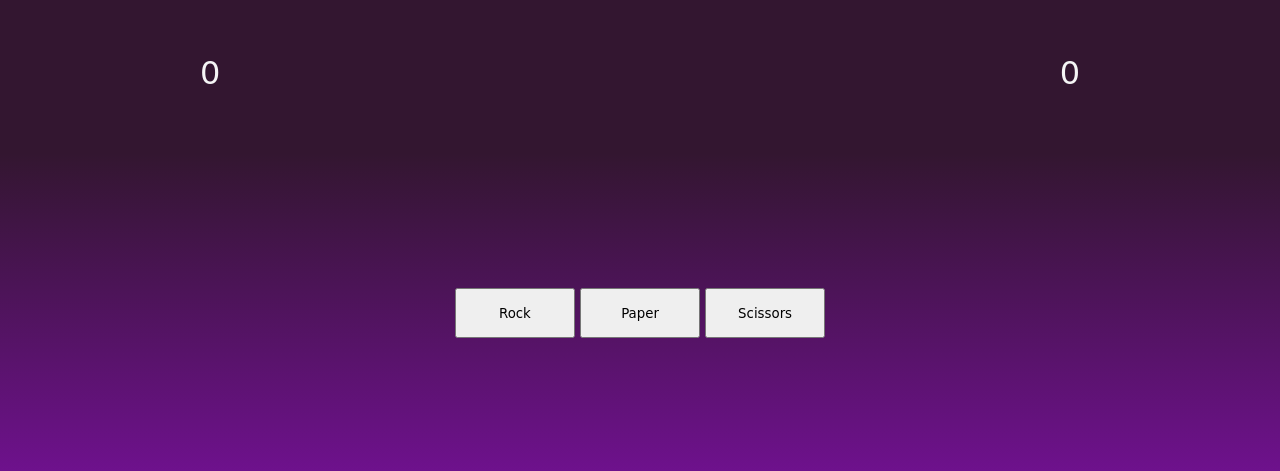
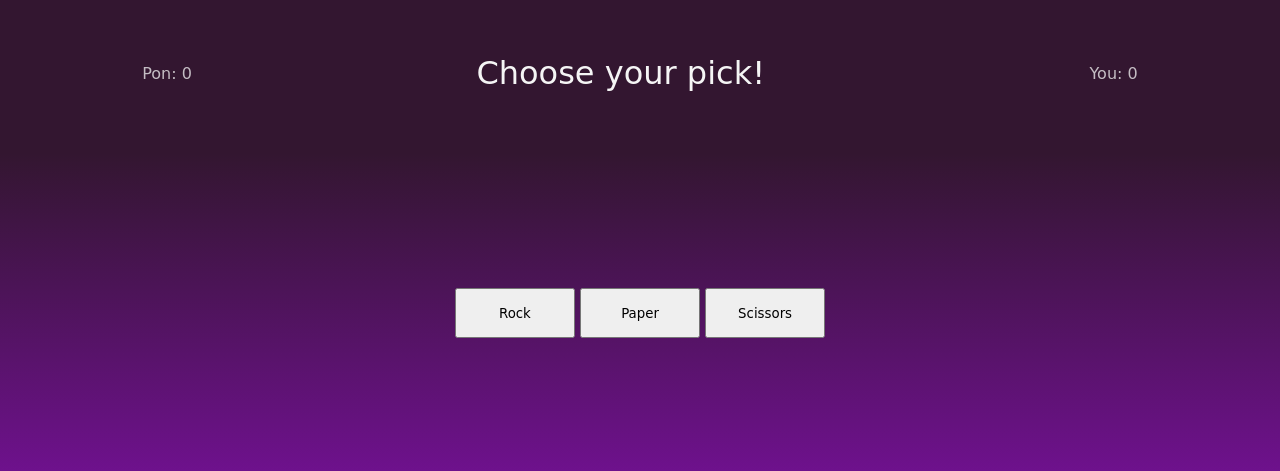
Before and after one commit to magadiaph/jak-en-pon, a plain HTML site: page index.html in a window 1280 px wide. Shown: the part 327-798 px from the top of the page. Drawn offline with Linux system fonts and the light colour scheme.

Commit message:
resize text

```diff
--- a/assets/css/style.css
+++ b/assets/css/style.css
@@ -12,6 +12,10 @@
     height: 100vh;
   }
 
+  .bot {
+    opacity: 75%;
+  }
+
   .bot-input {
     /* border: 2px solid yellow; */
     height: 40vh;
@@ -20,7 +24,7 @@
     align-items: center;
 
     color: whitesmoke;
-    font-size: xx-large;
+    font-size: large;
   }
     .bot-rock {
         height: 150px;
@@ -47,7 +51,6 @@
     align-items: center;
 
     color: whitesmoke;
-    font-size: xx-large;
 
   }
 
@@ -56,6 +59,10 @@
         color: whitesmoke;
         font-size: xx-large;
     }
+
+  .player {
+    opacity: 75%;
+  }
 
   .player-input {
     /* border: 2px solid rgb(149, 149, 6); */
--- a/index.html
+++ b/index.html
@@ -16,14 +16,20 @@
 
        <!-- judge -->
        <section class="match-board">
-            <span id="botScore">0</span>
+            <section class="bot">
+                <span id="bot-name">Pon: </span>
+                <span id="botScore">0</span>
+            </section>
             <section class="matchAbout">
-                <span id="matchResult"></span>
+                <span id="matchResult"> Choose your pick!</span>
                 <ul id="matchHistory" class="matchHistory">
 
                 </ul>
             </section>
+            <section class="player">
+            <span id="playerName"> You:</span>
             <span id="playerScore">0</span>
+            </section>
 
        </section>
 
```
